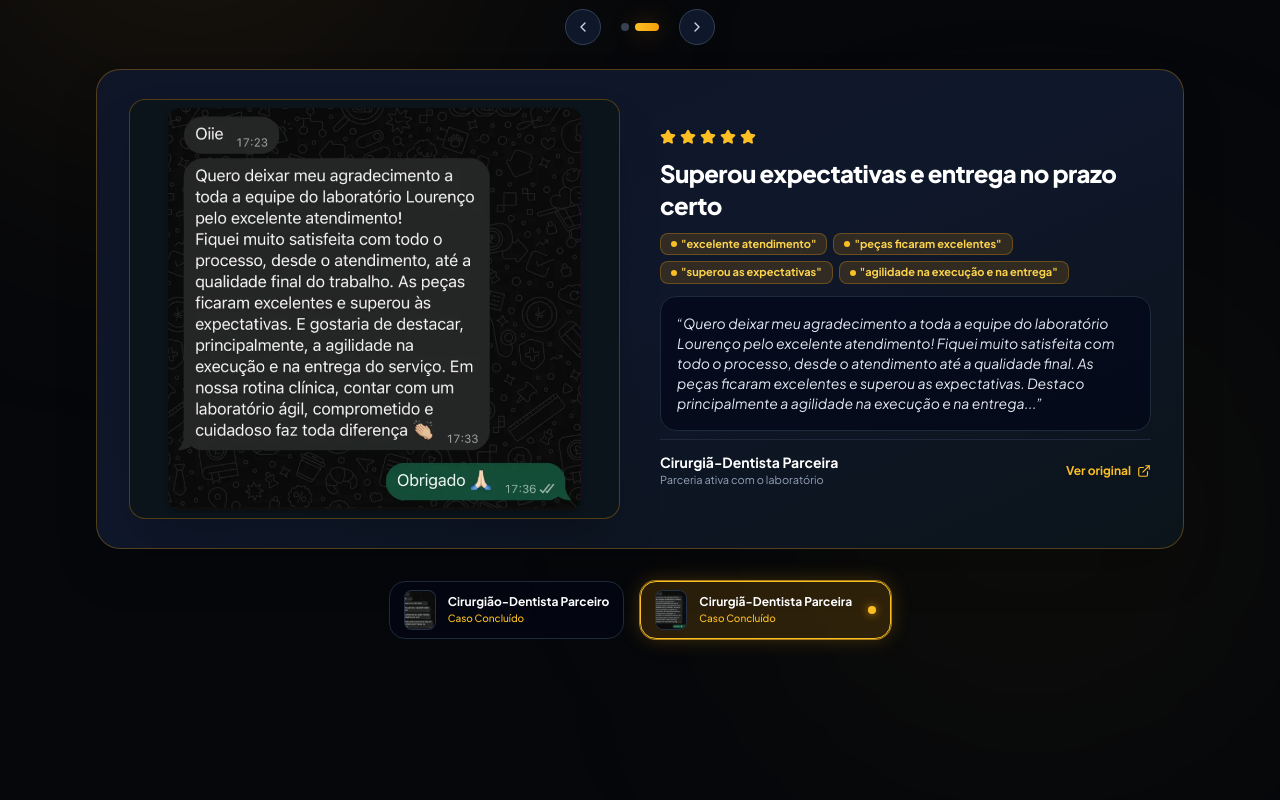
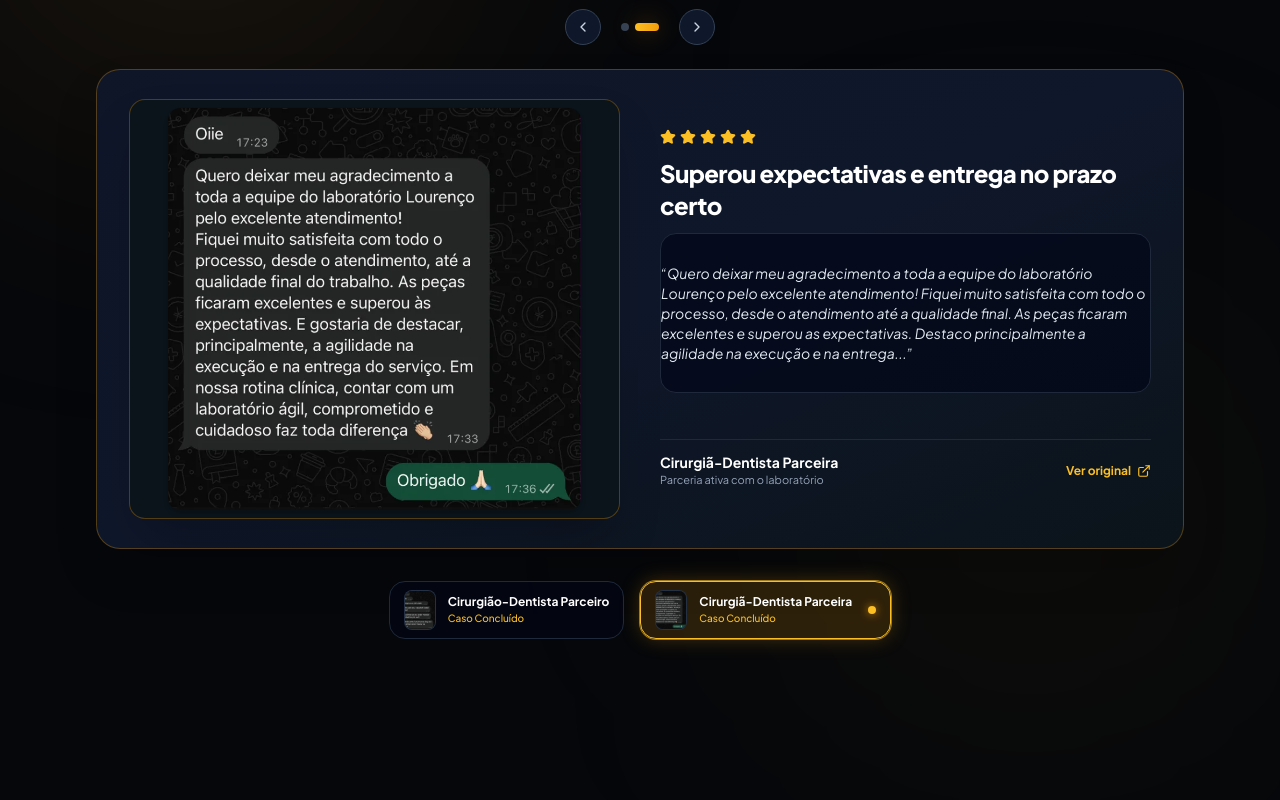
Before and after one commit to cauacreis/Osvaldo-Filho-Landing-Page, a React (Vite) app: page / in a window 1280 px wide. Shown: the part 6280-7080 px from the top of the page. Built offline with nearby package versions, Linux system fonts and the light colour scheme; the HTML template or start-up script is replaced by a standard one.

Commit message:
refactor(proof): remove yellow phrase badges from review cards for a clean minimalist layout

```diff
--- a/src/components/ProofSection.tsx
+++ b/src/components/ProofSection.tsx
@@ -216,29 +216,14 @@ export const ProofSection: React.FC<ProofSectionProps> = () => {
 
                       {/* Highlight */}
                       {currentReview.highlight && (
-                        <h3 className="text-lg sm:text-xl lg:text-2xl font-extrabold text-white tracking-tight leading-snug min-h-[3rem] sm:min-h-[2.5rem] flex items-center shrink-0">
+                        <h3 className="text-lg sm:text-xl lg:text-2xl font-extrabold text-white tracking-tight leading-snug shrink-0">
                           {currentReview.highlight}
                         </h3>
                       )}
 
-                      {/* Key phrases grifados */}
-                      {currentReview.keyPhrases && (
-                        <div className="flex flex-wrap gap-1.5 shrink-0">
-                          {currentReview.keyPhrases.map((phrase, i) => (
-                            <span
-                              key={i}
-                              className="inline-flex items-center gap-1 text-[11px] font-bold text-amber-300 bg-amber-500/15 border border-amber-500/30 px-2.5 py-0.5 rounded-lg"
-                            >
-                              <span className="w-1.5 h-1.5 rounded-full bg-amber-400" />
-                              "{phrase}"
-                            </span>
-                          ))}
-                        </div>
-                      )}
-
                       {/* Excerpt quote */}
                       {currentReview.quote && (
-                        <blockquote className="text-xs sm:text-sm text-slate-200 italic leading-relaxed bg-slate-950/70 p-4 rounded-2xl border border-slate-800 h-[140px] sm:h-[130px] lg:h-[135px] flex flex-col overflow-y-auto scrollbar-none">
+                        <blockquote className="text-xs sm:text-sm text-slate-200 italic leading-relaxed bg-slate-950/70 p-4.5 rounded-2xl border border-slate-800 h-[160px] sm:h-[150px] lg:h-[160px] flex flex-col overflow-y-auto scrollbar-none">
                           <p className="w-full my-auto text-slate-200">{currentReview.quote}</p>
                         </blockquote>
                       )}
```
